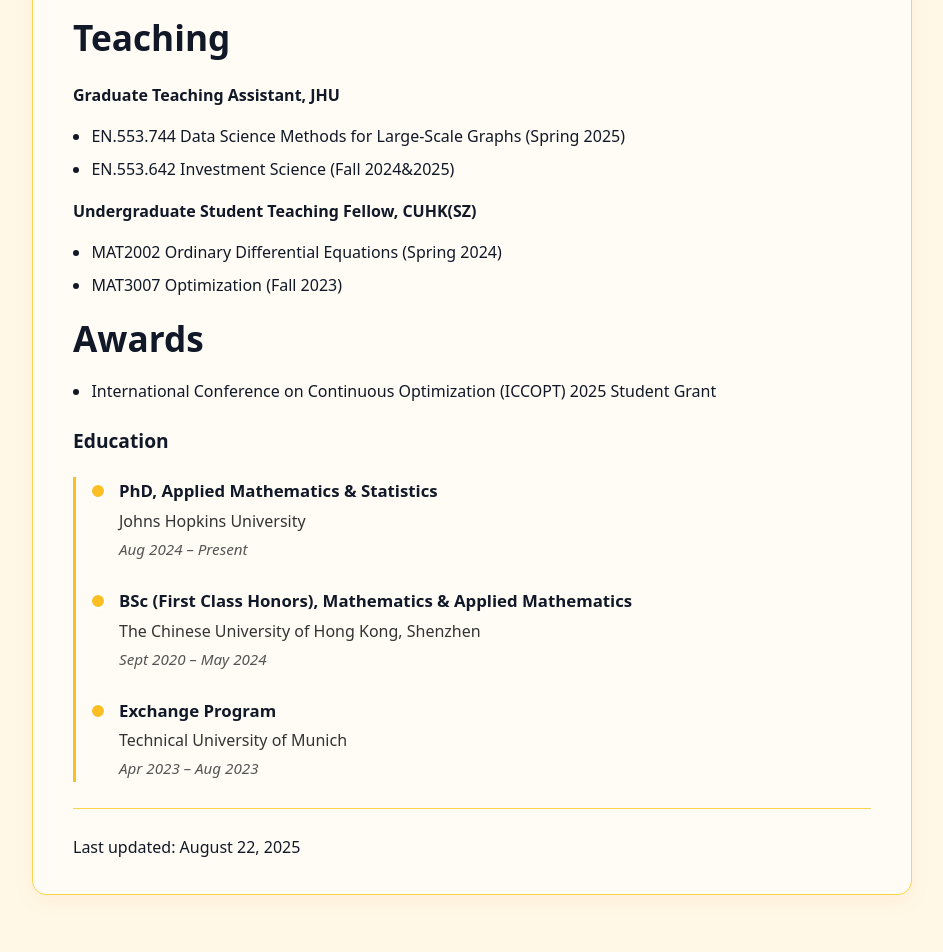
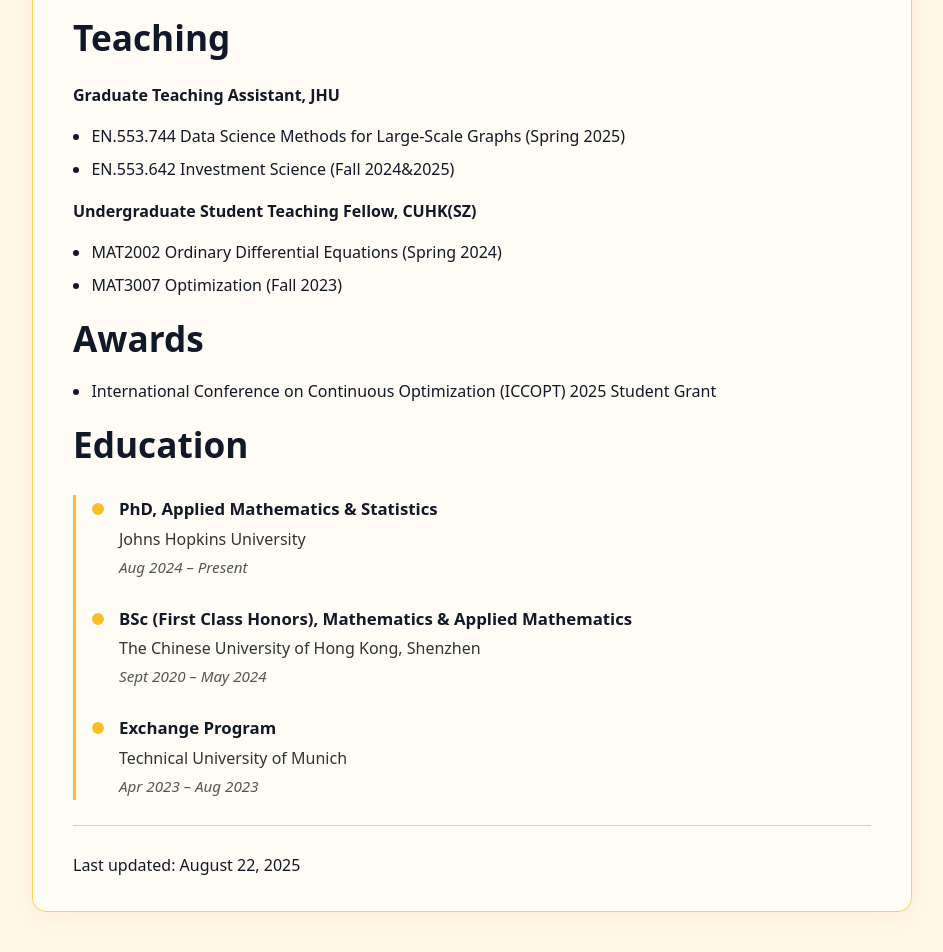
Before and after one commit to yayayida/yayayida.github.io, a Jekyll site: the page built from index.md, in a window 1280 px wide. Shown: the part 1155-2107 px from the top of the page, without its empty margins (168-1111 px from the left). Built offline with Jekyll 4.4.1, drawn with Linux system fonts in a browser that asks for light colours.

```diff
--- a/index.md
+++ b/index.md
@@ -126,7 +126,7 @@ My current research interests include **Reinforcement Learning**, **Optimization
 # Awards
 - International Conference on Continuous Optimization (ICCOPT) 2025 Student Grant
 
-### Education
+# Education
 
 <style>
   .edu-timeline {
```
